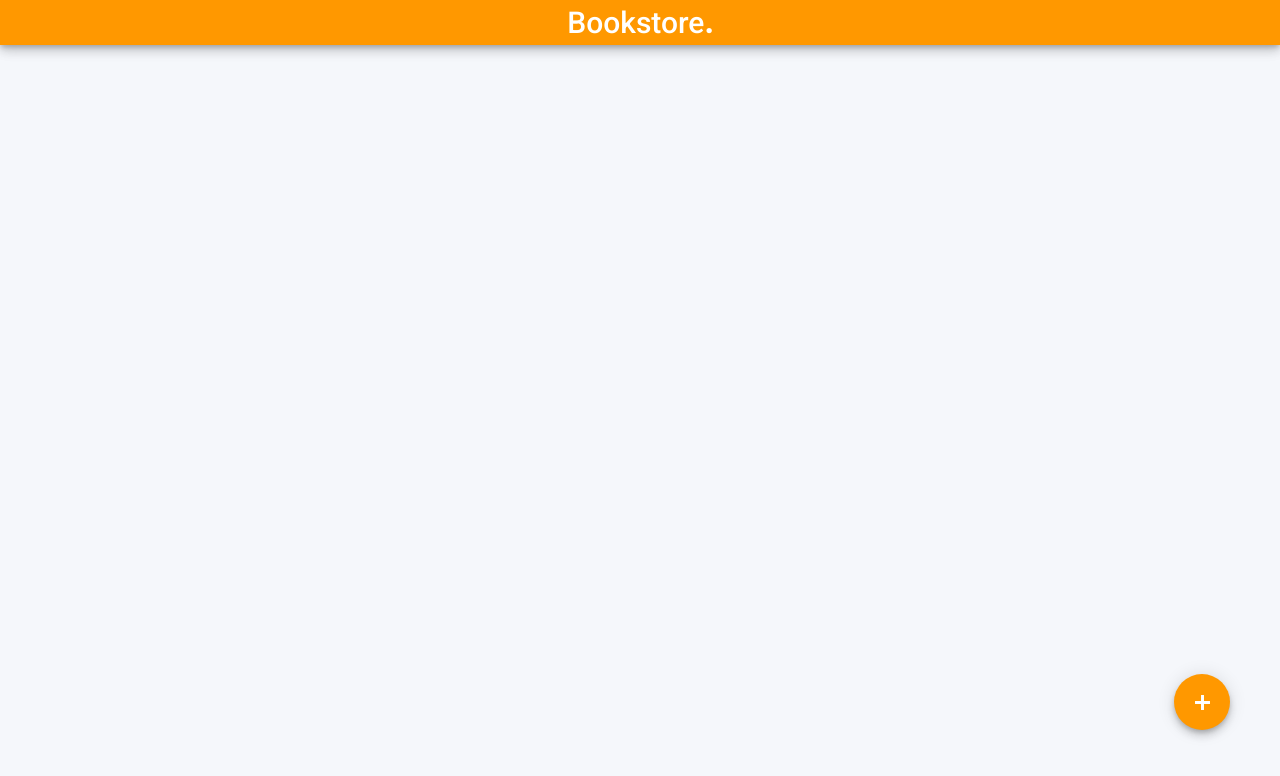
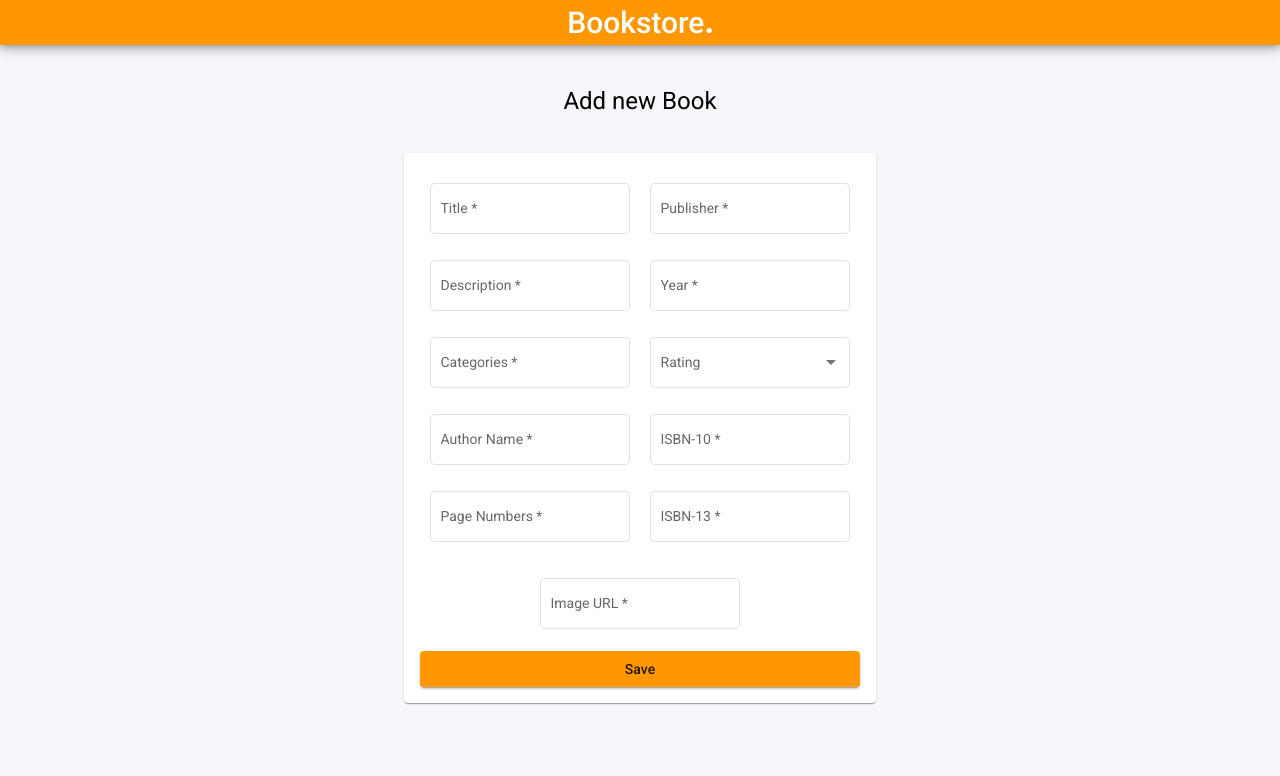
Before and after one commit to alexkarvouniaris/bookstore-app, an Angular app: page /home/book/add in a window 1280 px wide. Before the commit this address led to /. Shown: the top 776 px of the page. Built offline with nearby package versions, Linux system fonts and the light colour scheme.

Commit message:
feat: Implementation of book add form

```diff
--- a/src/app/app-routing.module.ts
+++ b/src/app/app-routing.module.ts
@@ -10,6 +10,13 @@ const routes: Routes = [
         (m) => m.HomeSearchModule
       ),
   },
+  {
+    path: 'home/book/add',
+    loadChildren: () =>
+      import('./home-book-add/home-book-add.module').then(
+        (m) => m.HomeBookAddModule
+      ),
+  },
 ];
 
 @NgModule({
--- a/src/app/app.component.html
+++ b/src/app/app.component.html
@@ -2,12 +2,13 @@
   <app-navbar></app-navbar>
   <router-outlet></router-outlet>
   <button
-    routerLink="/home/add"
+    routerLink="/home/book/add"
     #tooltip="matTooltip"
     matTooltip="Add a new book"
     class="fab-position"
     mat-fab
     color="primary"
+    *ngIf="router.url !== '/home/book/add'"
   >
     <mat-icon class="text-white"><strong>add</strong></mat-icon>
   </button>
--- a/src/app/app.component.ts
+++ b/src/app/app.component.ts
@@ -1,4 +1,5 @@
 import { Component } from '@angular/core';
+import { Router } from '@angular/router';
 
 @Component({
   selector: 'app-root',
@@ -7,4 +8,6 @@ import { Component } from '@angular/core';
 })
 export class AppComponent {
   title = 'bookstore';
+
+  constructor(public router: Router){}
 }
--- a/src/app/core/services/data.service.ts
+++ b/src/app/core/services/data.service.ts
@@ -1,4 +1,4 @@
-import { Injectable } from '@angular/core';
+import { Injectable, Output, EventEmitter } from '@angular/core';
 import { Observable, of } from 'rxjs';
 import { IBook } from 'src/app/shared/interfaces';
 
@@ -6,11 +6,16 @@ import { IBook } from 'src/app/shared/interfaces';
   providedIn: 'root'
 })
 export class DataService {
-
   constructor() { }
 
   getBooks(): Observable<IBook[]>{
     return of(books);
+  }
+
+  insertBook(book: IBook){
+    var bookObject = book;
+    localStorage.setItem('book', JSON.stringify(bookObject));
+    return of(true);
   }
 }
 
--- /dev/null
+++ b/src/app/home-book-add/home-book-add-routing.module.ts
@@ -0,0 +1,14 @@
+import { NgModule } from '@angular/core';
+import { RouterModule, Routes } from '@angular/router';
+import { HomeBookAddComponent } from './home-book-add.component';
+
+const routes: Routes = [{ path: '', component: HomeBookAddComponent }];
+
+@NgModule({
+  declarations: [],
+  imports: [RouterModule.forChild(routes)],
+  exports: [RouterModule],
+})
+export class HomeBookAddRoutingModule {
+  static components = [HomeBookAddComponent];
+}
--- /dev/null
+++ b/src/app/home-book-add/home-book-add.component.html
@@ -0,0 +1,110 @@
+<div class="form-content">
+  <div>
+    <h1>Add new Book</h1>
+  </div>
+  <div class="pt-2">
+    <mat-card>
+      <form [formGroup]="bookForm" (ngSubmit)="submit(bookForm)" novalidate>
+        <div class="wrapper">
+          <div class="info">
+            <mat-form-field appearance="outline" class="w-200">
+              <mat-label>Title</mat-label>
+              <input matInput required formControlName="title" />
+              <mat-error *ngIf="f.required">
+                Το πεδίο είναι υποχρεωτικο
+              </mat-error>
+            </mat-form-field>
+            <mat-form-field appearance="outline" class="w-200">
+              <mat-label>Description</mat-label>
+              <input matInput required formControlName="description" />
+              <mat-error *ngIf="f.required">
+                Το πεδίο είναι υποχρεωτικο
+              </mat-error>
+            </mat-form-field>
+            <mat-form-field appearance="outline" class="w-200">
+              <mat-label>Categories</mat-label>
+              <input matInput required formControlName="categories" />
+              <mat-error *ngIf="f.required">
+                Το πεδίο είναι υποχρεωτικο
+              </mat-error>
+            </mat-form-field>
+            <mat-form-field appearance="outline" class="w-200">
+              <mat-label>Author Name</mat-label>
+              <input matInput required formControlName="author" />
+              <mat-error *ngIf="f.required">
+                Το πεδίο είναι υποχρεωτικο
+              </mat-error>
+            </mat-form-field>
+            <mat-form-field appearance="outline" class="w-200">
+              <mat-label>Page Numbers</mat-label>
+              <input type="number" matInput required formControlName="pages" />
+              <mat-error *ngIf="f.required">
+                Το πεδίο είναι υποχρεωτικο
+              </mat-error>
+            </mat-form-field>
+          </div>
+          <div class="info">
+            <mat-form-field appearance="outline" class="w-200">
+              <mat-label>Publisher</mat-label>
+              <input matInput required formControlName="publisher" />
+              <mat-error *ngIf="f.required">
+                Το πεδίο είναι υποχρεωτικο
+              </mat-error>
+            </mat-form-field>
+            <mat-form-field appearance="outline" class="w-200">
+              <mat-label>Year</mat-label>
+              <input matInput required formControlName="published" />
+              <mat-error *ngIf="f.required">
+                Το πεδίο είναι υποχρεωτικο
+              </mat-error>
+            </mat-form-field>
+            <mat-form-field appearance="outline" class="w-200">
+              <mat-label>Rating</mat-label>
+              <mat-select formControlName="rating">
+                <mat-option [value]="1">1/5</mat-option>
+                <mat-option [value]="2">2/5</mat-option>
+                <mat-option [value]="3">3/5</mat-option>
+                <mat-option [value]="4">4/5</mat-option>
+                <mat-option [value]="5">5/5</mat-option>
+              </mat-select>
+              <mat-error *ngIf="f.required">
+                Το πεδίο είναι υποχρεωτικο
+              </mat-error>
+            </mat-form-field>
+            <mat-form-field appearance="outline" class="w-200">
+              <mat-label>ISBN-10</mat-label>
+              <input matInput required formControlName="isbn10" />
+              <mat-error *ngIf="f.required">
+                Το πεδίο είναι υποχρεωτικο
+              </mat-error>
+            </mat-form-field>
+            <mat-form-field appearance="outline" class="w-200">
+              <mat-label>ISBN-13</mat-label>
+              <input matInput required formControlName="isbn" />
+              <mat-error *ngIf="f.required">
+                Το πεδίο είναι υποχρεωτικο
+              </mat-error>
+            </mat-form-field>
+          </div>
+        </div>
+        <div class="import">
+          <!-- <button mat-fab disabled>
+            <mat-icon>attach_file</mat-icon>
+          </button> -->
+          <div>
+            <mat-form-field appearance="outline" class="w-200">
+              <mat-label>Image URL</mat-label>
+              <input matInput required formControlName="image" />
+              <mat-error *ngIf="f.required">
+                Το πεδίο είναι υποχρεωτικο
+              </mat-error>
+            </mat-form-field>
+          </div>
+        </div>
+        <div>
+            <button mat-raised-button color="primary" type="submit" class="save-btn">Save</button>
+        </div>
+      </form>
+    </mat-card>
+  </div>
+</div>
--- /dev/null
+++ b/src/app/home-book-add/home-book-add.component.scss
@@ -0,0 +1,34 @@
+.form-content {
+  display: flex;
+  justify-content: center;
+  align-items: center;
+  flex-direction: column;
+  padding-top: 40px;
+}
+
+.w-200{
+    width: 200px;
+}
+
+.wrapper {
+    display: flex;
+    flex-direction: row;
+    flex-wrap: wrap;
+    justify-content: space-evenly;
+}
+
+.info {
+    display: flex;
+    flex-direction: column;
+    padding: 10px;
+}
+
+.import {
+    display: flex;
+    flex-direction: row;
+    justify-content: center;
+}
+
+.save-btn {
+    width: 100%;
+}
--- /dev/null
+++ b/src/app/home-book-add/home-book-add.component.ts
@@ -0,0 +1,70 @@
+import { Component, OnInit } from '@angular/core';
+import { FormBuilder, FormGroup } from '@angular/forms';
+import { MatSnackBar } from '@angular/material/snack-bar';
+import { Router } from '@angular/router';
+import { DataService } from '../core/services/data.service';
+import { IBook } from '../shared/interfaces';
+
+@Component({
+  selector: 'app-home-book-add',
+  templateUrl: './home-book-add.component.html',
+  styleUrls: ['./home-book-add.component.scss'],
+})
+export class HomeBookAddComponent implements OnInit {
+  bookForm!: FormGroup;
+  errorMessage!: string;
+
+  constructor(
+    private fb: FormBuilder,
+    private router: Router,
+    private dataService: DataService,
+    private _snackbar: MatSnackBar
+  ) {}
+
+  ngOnInit(): void {
+    this.buildForm();
+  }
+
+  buildForm() {
+    this.bookForm = this.fb.group({
+      title: [''],
+      description: [''],
+      categories: [['']],
+      author: [''],
+      publisher: [''],
+      published: [''],
+      pages: [],
+      rating: [],
+      isbn: [''],
+      isbn10: [''],
+      image: [''],
+      subtitle: [''],
+      website: ['']
+    });
+  }
+
+  // convenience getter for easy access to form fields
+  get f() {
+    return this.bookForm.controls;
+  }
+
+  submit({ value, valid }: { value: IBook; valid: boolean }): void {
+    if (this.bookForm.invalid) {
+      return;
+    }
+
+    this.dataService.insertBook(value).subscribe((status) => {
+      if (status) {
+        this._snackbar.open('Your book is added successfully', 'x', {
+          duration: 2500,
+          panelClass: 'snackbar-success',
+        });
+        this.router.navigate(['/home/search']);
+      } else {
+        const insertError = 'Sorry, something went wrong';
+        this.errorMessage = insertError;
+        this._snackbar.open(this.errorMessage, 'x');
+      }
+    });
+  }
+}
--- a/src/app/home-search/books-grid/books-grid.component.html
+++ b/src/app/home-search/books-grid/books-grid.component.html
@@ -6,6 +6,7 @@
                 <div class="text">
                     <strong>{{book.title}}</strong>
                 </div>
+                <mat-divider [inset]="true"></mat-divider>
                 <div>
                     <app-rating [rating]="book.rating" (ratingChanged)="onRatingChanged($event)"></app-rating>
                 </div>
--- a/src/styles.scss
+++ b/src/styles.scss
@@ -49,6 +49,18 @@ body {
   padding-top: 20px;
 }
 
+.pr-2 {
+  padding-right: 20px;
+}
+
 .px-2 {
   padding: 0 20px 0 20px;
 }
+
+.mat-form-field-appearance-outline .mat-form-field-outline {
+  background: #ffffff;
+}
+
+.mat-form-field-appearance-outline .mat-form-field-outline-thick {
+  color: #ff9800;
+}
```
Also changed, not shown: src/app/home-book-add/home-book-add.module.ts (added, +13 -0 lines), src/app/shared/material/material.module.ts (+7 -1 lines), 1 other file (tests, documents, lock files or other folders).
